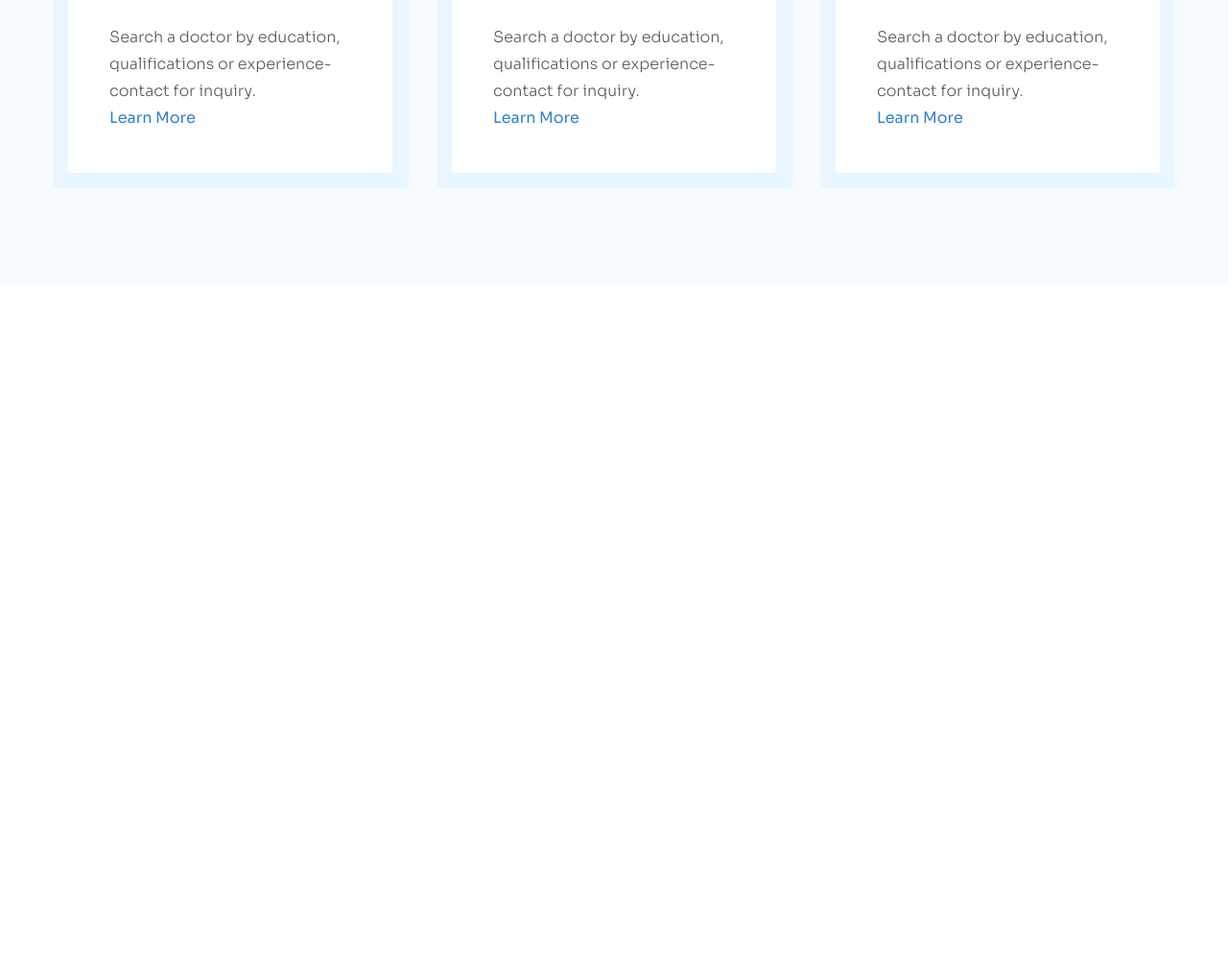
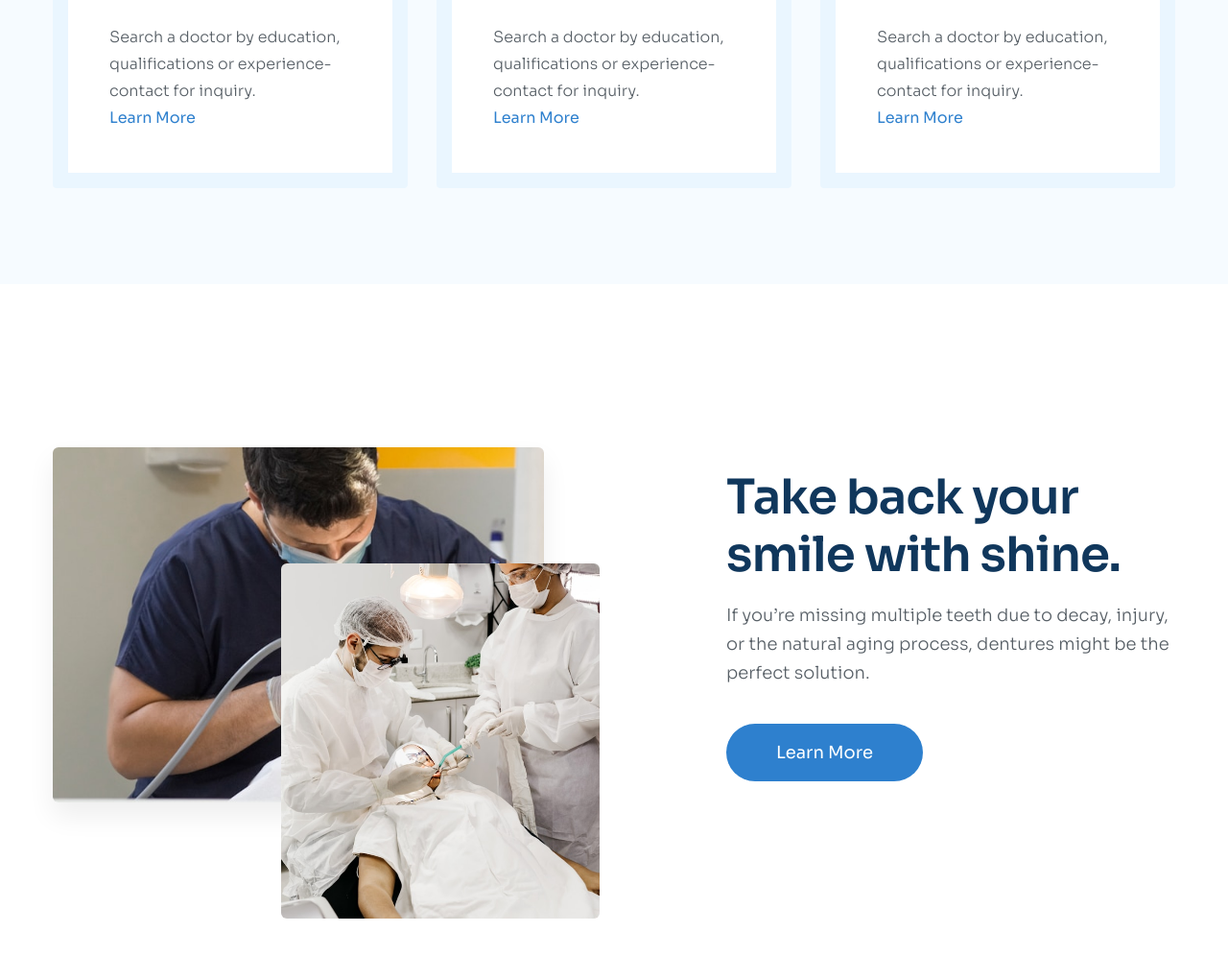
Before and after one commit to pJuan2005/Figma-To-HTML-03, a plain HTML site: page index.html in a window 1280 px wide. Shown: the part 2318-3314 px from the top of the page at 96% size. Before the commit the page ends 2614 px from the top, so only its background shows below. Drawn offline with Linux system fonts and the light colour scheme.

Commit message:
7.Hoàn thiện phần about

```diff
--- a/asset/css/style.css
+++ b/asset/css/style.css
@@ -326,3 +326,51 @@ a {
   font-weight: 400;
   line-height: 1.75;
 }
+
+/* ====================================about================================= */
+.about {
+  padding: 85px 0 121px;
+  margin: 85px 0;
+}
+
+.about-row {
+  display: flex;
+  align-items: center;
+  justify-content: space-between;
+}
+
+.about__media {
+  width: 49%;
+}
+
+.about__body{
+  width: 40%;
+}
+
+.about__img {
+  position: relative;
+}
+
+.about__img--big {
+  display: flex;
+  object-fit: cover;
+  width: 512px;
+  height: 370px;
+  border-radius: 6px;
+  box-shadow: 0px 14px 28px 0px rgba(0, 0, 0, 0.07);
+}
+
+.about__img--small {
+  position: absolute;
+  top: 121px;
+  left: 238px;
+  object-fit: cover;
+  width: 332px;
+  height: 370px;
+  border-radius: 6px;
+}
+
+.about__btn{
+  margin-top: 38px;
+  width: 205px;
+}
--- a/index.html
+++ b/index.html
@@ -279,6 +279,24 @@
           </div>
         </div>
        </section>
+       <!-- about -->
+        <section class="about">
+          <div class="container">
+            <div class="about-row">
+              <div class="about__media">
+                <figure class="about__img">
+                  <img src="./asset/img/hero-1.jpg" alt="" class="about__img--big">
+                  <img src="./asset/img/hero-2.jpg" alt="" class="about__img--small">
+                </figure>
+              </div>
+              <div class="about__body">
+                <h2 class="section__heading">Take back your smile with shine.</h2>
+                <p class="section__desc">If you’re missing multiple teeth due to decay, injury, or the natural aging process, dentures might be the perfect solution.</p>
+                <a href="" class="btn about__btn">Learn More</a>
+              </div>
+            </div>
+          </div>
+        </section>
     </main>
   </body>
 </html>
```
